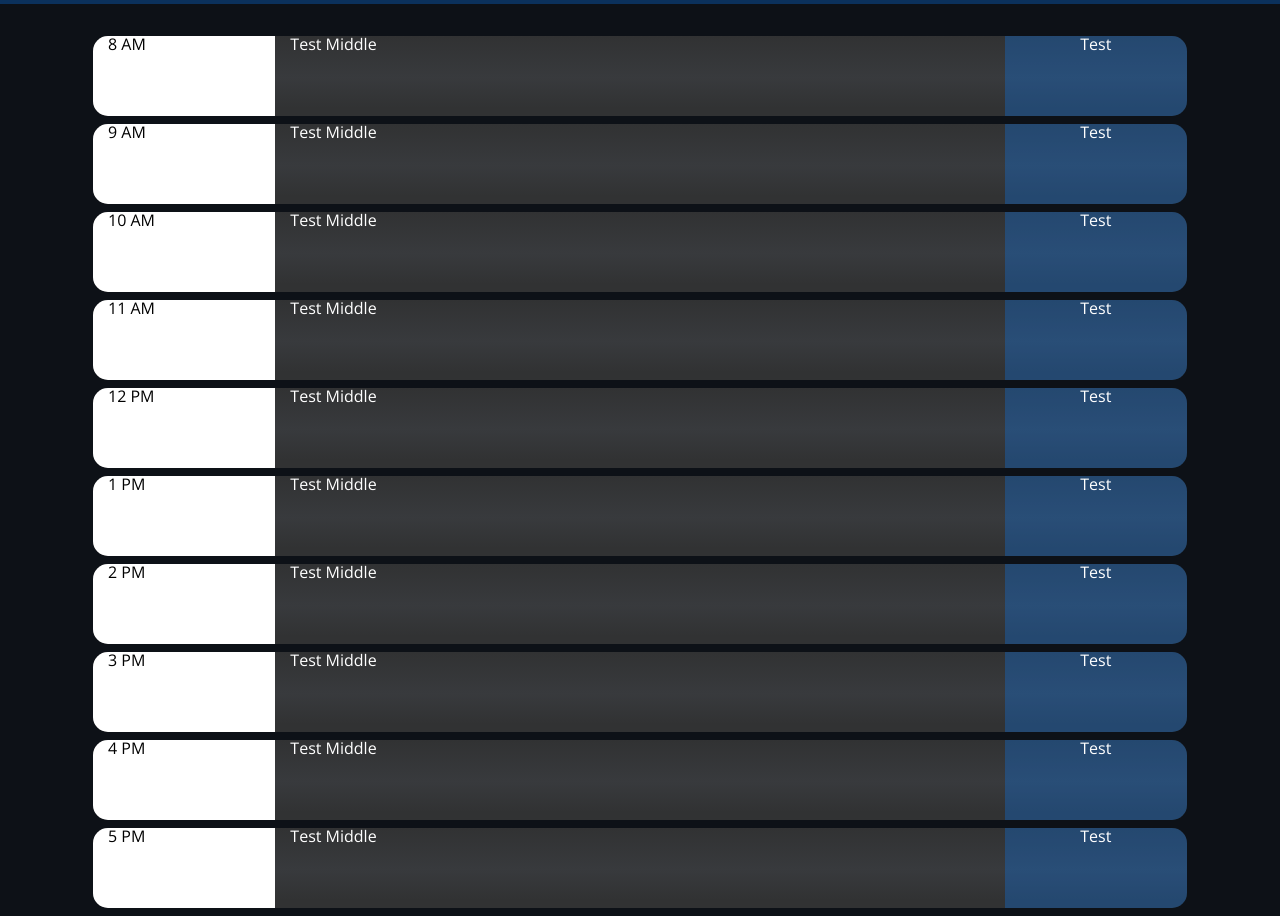
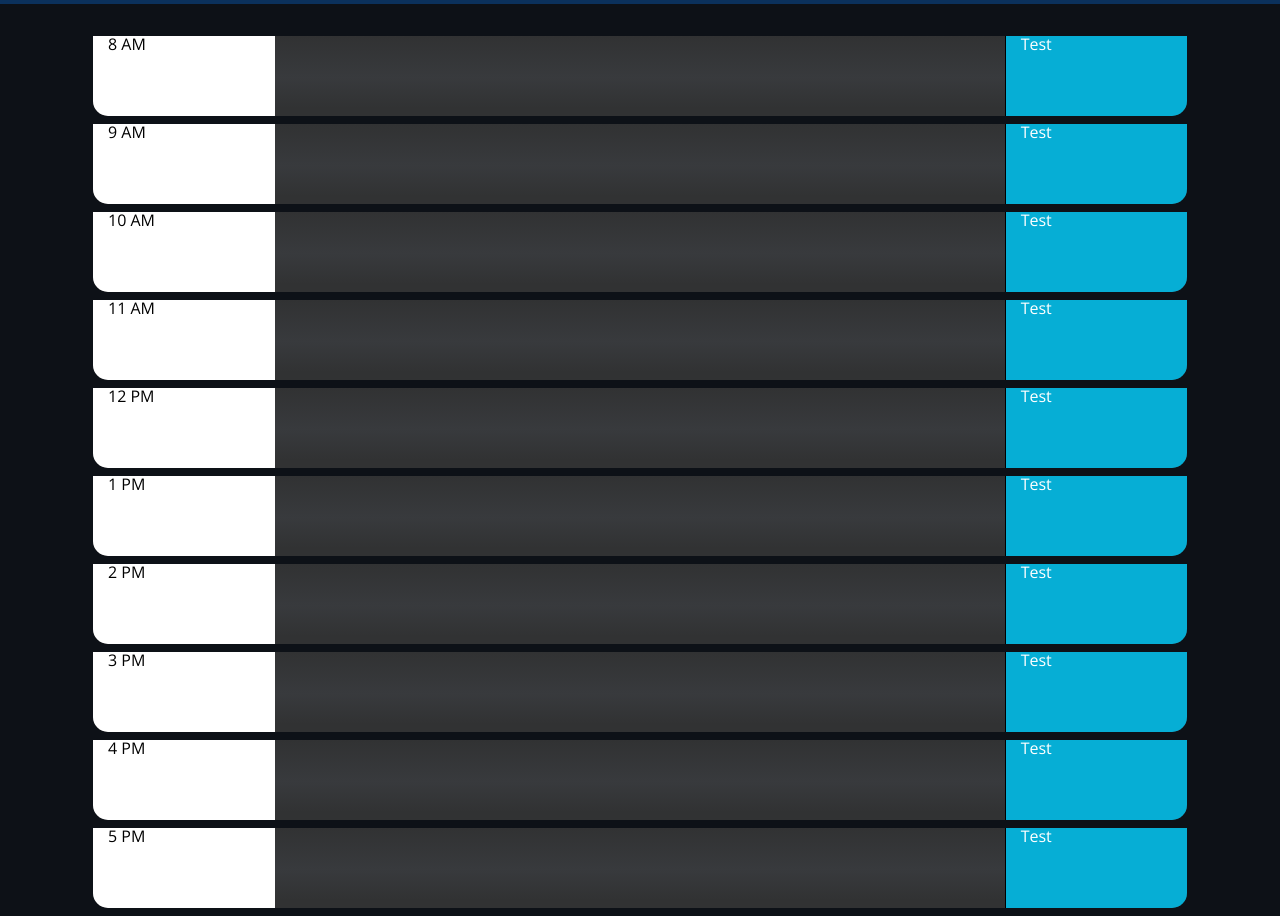
Before and after one commit to gemsjohn/Workday-Scheduler, a plain HTML site: page index.html in a window 1280 px wide. Shown: the part 300-1216 px from the top of the page. Drawn offline with nearby package versions, Linux system fonts and the light colour scheme.

Commit message:
added a textarea that overlays ontop of the time-block

```diff
--- a/assets/css/style.css
+++ b/assets/css/style.css
@@ -5,13 +5,11 @@ body {
   background-color: #0d1117;
 }
 
-textarea{
+textarea#modalTaskDescription{
   background: transparent;
   border: none;
   resize: none;
-  color: #000000;
-  border-left: 1px solid black;
-  padding: 10px;
+  color: white;
 }
 
 .jumbotron {
@@ -29,7 +27,7 @@ textarea{
 .hour {
   background-color: rgb(255, 255, 255);
   color: #000000;
-  border-radius: 15px 0px 0px 15px;
+  border-radius: 0px 0px 0px 15px;
 
 }
 
@@ -39,6 +37,10 @@ textarea{
   border-radius: 15px;
   background-image: linear-gradient(180deg, #313233 0%, #383a3d 52%, #313233 90%);
   transition: all .5s ease-out;
+}
+
+.mouseover-active {
+  background: rgba(0,0,0,0.9);
 }
 
 .save {
@@ -69,10 +71,11 @@ textarea{
 
 .saveBtn {
   border-left: 1px solid black;
-  border-top-right-radius: 15px;
+  /* border-top-right-radius: 15px; */
   border-bottom-right-radius: 15px;
   background-color: #06AED5;
   color: white;
+  float: right;
 }
 
 .saveBtn i:hover {
--- a/index.html
+++ b/index.html
@@ -23,6 +23,9 @@
       href="https://fonts.googleapis.com/css?family=Open+Sans&display=swap"
       rel="stylesheet"
     />
+    <link
+    href="https://cdnjs.cloudflare.com/ajax/libs/open-iconic/1.1.1/font/css/open-iconic-bootstrap.min.css"
+    />
     <link rel="stylesheet" href="./assets/css/style.css" />
     <title>Work Day Scheduler</title>
   </head>
@@ -36,53 +39,53 @@
     <div class="container">
       <div id="timeblock0" class="time-block row m-2">
         <div class="hour col-2">8 AM</div>
-        <div class="col-8">Test Middle</div>
-        <div class="save col-2">Test</div>
+        <div class="col-8"><textarea class="form-control mt-2" id="modalTaskDescription" rows="2"></textarea></div>
+        <div class="saveBtn col-2">Test</div>
       </div>
       <div id="timeblock1" class="time-block row m-2">
         <div class="hour col-2">9 AM</div>
-        <div class="col-8">Test Middle</div>
-        <div class="save col-2">Test</div>
+        <div class="col-8"><textarea class="form-control mt-2" id="modalTaskDescription" rows="2"></textarea></div>
+        <div class="saveBtn col-2">Test</div>
       </div>
       <div id="timeblock1" class="time-block row m-2">
         <div class="hour col-2">10 AM</div>
-        <div class="col-8">Test Middle</div>
-        <div class="save col-2">Test</div>
+        <div class="col-8"><textarea class="form-control mt-2" id="modalTaskDescription" rows="2"></textarea></div>
+        <div class="saveBtn col-2">Test</div>
       </div>
       <div id="timeblock1" class="time-block row m-2">
         <div class="hour col-2">11 AM</div>
-        <div class="col-8">Test Middle</div>
-        <div class="save col-2">Test</div>
+        <div class="col-8"><textarea class="form-control mt-2" id="modalTaskDescription" rows="2"></textarea></div>
+        <div class="saveBtn col-2">Test</div>
       </div>
       <div id="timeblock1" class="time-block row m-2">
         <div class="hour col-2">12 PM</div>
-        <div class="col-8">Test Middle</div>
-        <div class="save col-2">Test</div>
+        <div class="col-8"><textarea class="form-control mt-2" id="modalTaskDescription" rows="2"></textarea></div>
+        <div class="saveBtn col-2">Test</div>
       </div>
       <div id="timeblock1" class="time-block row m-2">
         <div class="hour col-2">1 PM</div>
-        <div class="col-8">Test Middle</div>
-        <div class="save col-2">Test</div>
+        <div class="col-8"><textarea class="form-control mt-2" id="modalTaskDescription" rows="2"></textarea></div>
+        <div class="saveBtn col-2">Test</div>
       </div>
       <div id="timeblock1" class="time-block row m-2">
         <div class="hour col-2">2 PM</div>
-        <div class="col-8">Test Middle</div>
-        <div class="save col-2">Test</div>
+        <div class="col-8"><textarea class="form-control mt-2" id="modalTaskDescription" rows="2"></textarea></div>
+        <div class="saveBtn col-2">Test</div>
       </div>
       <div id="timeblock1" class="time-block row m-2">
         <div class="hour col-2">3 PM</div>
-        <div class="col-8">Test Middle</div>
-        <div class="save col-2">Test</div>
+        <div class="col-8"><textarea class="form-control mt-2" id="modalTaskDescription" rows="2"></textarea></div>
+        <div class="saveBtn col-2">Test</div>
       </div>
       <div id="timeblock1" class="time-block row m-2">
         <div class="hour col-2">4 PM</div>
-        <div class="col-8">Test Middle</div>
-        <div class="save col-2">Test</div>
+        <div class="col-8"><textarea class="form-control mt-2" id="modalTaskDescription" rows="2"></textarea></div>
+        <div class="saveBtn col-2">Test</div>
       </div>
       <div id="timeblock1" class="time-block row m-2">
         <div class="hour col-2">5 PM</div>
-        <div class="col-8">Test Middle</div>
-        <div class="save col-2">Test</div>
+        <div class="col-8"><textarea class="form-control mt-2" id="modalTaskDescription" rows="2"></textarea></div>
+        <div class="saveBtn col-2">Test</div>
       </div>
     </div>
 
```
